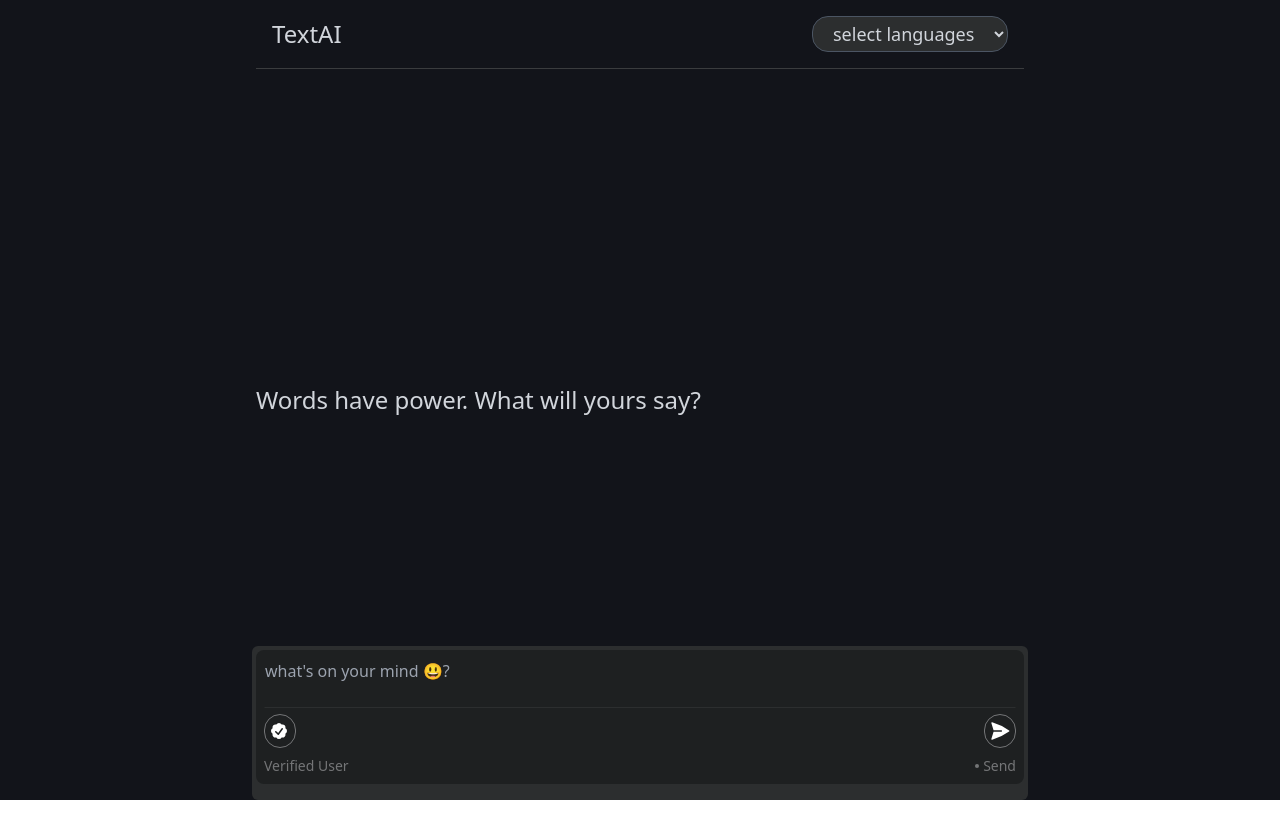
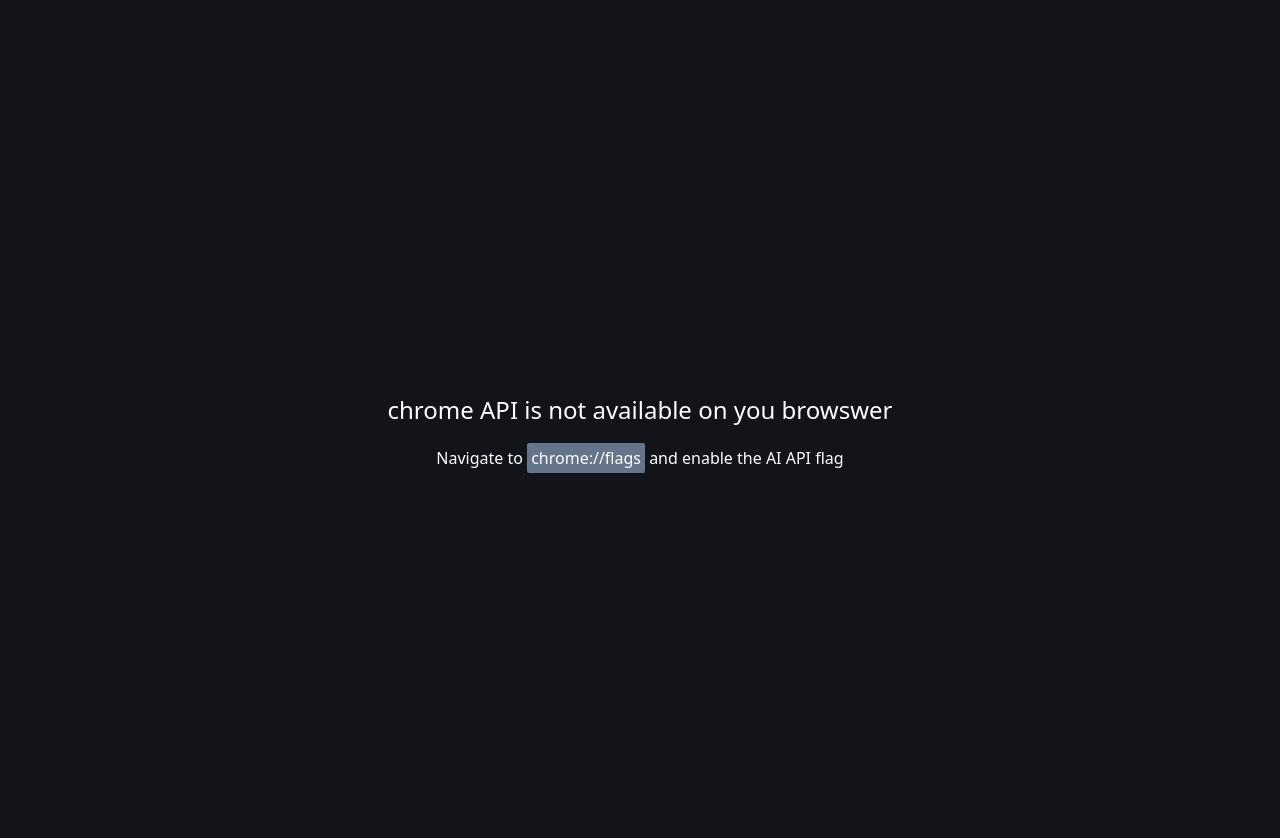
Before and after one commit to abdulAjayi/AI-PROCESSOR, a React (Create React App) app: page / in a window 1280 px wide. Shown: the top 838 px of the page. Before the commit the page ends 800 px from the top, so only its background shows below. Built offline with nearby package versions, Linux system fonts and the light colour scheme.

Commit message:
Error update

```diff
--- a/src/App.js
+++ b/src/App.js
@@ -1,13 +1,22 @@
 
 import ProcessorPage from "./processorPage";
+import { useState, useEffect } from "react";
+import ErrorPage from "./error";
 
 const App = () => {
+    const [notAvailable, setNotAvailable] = useState(false)
+    useEffect(() =>{
+        if(!window.ai){
+            setNotAvailable(true)
+            return;
+        }
+    }, [])
     return(
-<div className="bg-deep1 px-4 py-8 min-h-screen">
-    <ProcessorPage />
+    <div className="bg-deep1 px-4 py-8 min-h-screen text-white">
+
+        {notAvailable ? <ErrorPage /> : <ProcessorPage />}
 </div>
     )
 
 };
-
 export default App;
--- /dev/null
+++ b/src/error.jsx
@@ -0,0 +1,12 @@
+const ErrorPage = () => {
+    return (
+        <main className="flex justify-center items-center h-screen">
+            <div className="text-center">
+                <h2 className="md:text-2xl text-base mb-5">chrome API is not available on you browswer</h2>
+                <p>Navigate to <span className="bg-slate-500 p-1 rounded-sm">chrome://flags</span> and enable the AI API flag</p>
+            </div>
+        </main>
+     );
+}
+
+export default ErrorPage;
--- a/src/processorPage.jsx
+++ b/src/processorPage.jsx
@@ -4,6 +4,7 @@
     const [outputText, setOutputText] = useState([])
     const [language, setLanguage] = useState("")
     const [showIntro, setShowIntro] = useState(true);
+    const [errormsg, setErrormsg] = useState(null);
     const handleInputChange = (e) =>{
         setInputText(e.target.value)
         console.log(inputText);
@@ -43,7 +44,7 @@
                 }
                 console.log(result);
             } catch (error) {
-                console.error("couldn't detect language", error)
+                console.error("couldn't detect language", error.message)
             }
 
         }
@@ -63,10 +64,9 @@
                 return result
               }
             } catch (error) {
-              console.error("Summarizer API error:", error);
+                setErrormsg("sorry, your browser doesnt support this feature:", error);
             }
           }
-          return "Error summarizing text";
     }
 
     const handleSummarizeClick = async(index) =>{
@@ -85,7 +85,9 @@
                 })
             })
         } catch (error) {
-            console.error("pls do the write thins", error)
+            // setErrormsg("sorry, your browser doesnt support this feature:", error.message);
+            console.log(errormsg);
+
         }
     }
 
@@ -104,8 +106,9 @@
 	let translator;
 	if (canDetect === "no") {
 		// The language detector isn't usable.
-		return;
+        return
 	}
+
 	if (canDetect === "readily") {
 		// The language detector can immediately be used.
 		translator = await window.ai.translator.create({
@@ -133,8 +136,7 @@
 		const response = await translator.translate(text);
 		return response;
 	} catch (error) {
-		console.error("Error translating text:", error);
-		throw error;
+        // setErrormsg(error.msg);
 	}
 
 
@@ -144,27 +146,21 @@
         const message = outputText[index]
         try {
             const translatedtext = await getTranslatedText(message.text, language,message.language)
-
+            setErrormsg(null)
             setOutputText((prev) => {
                 return prev.map((msg, idx) => {
                     return idx === index? {...msg, translated: translatedtext} : msg
                 })
             })
         } catch (error) {
-            console.error("Error translating text", error)
-
-            setOutputText((prev) => {
-                return prev.map((msg, idx) => {
-                    return idx === index? {...msg, translated: "translation failed"} : msg
-                })
-            })
+            setErrormsg(error)
         }
         }
         return (
             <div>
                 {showIntro && (
-        <div className="absolute inset-0 flex items-center justify-center">
-          <h1 className="text-2xl text-gray-300 w-[80vw] md:w-[75vw] lg:w-[65vw] xl:w-[60vw] m-auto">Words have power. What will yours say?</h1>
+                    <div className="absolute inset-0 flex items-center justify-center">
+          <h1 className="text-2xl text-gray-300 w-[80vw] md:w-[75vw] lg:w-[65vw] xl:w-[60vw] mx-auto">Words have power. What will yours say?</h1>
         </div>
       )}
                 <div className="mx-auto w-[80vw] md:w-[75vw] lg:w-[65vw] xl:w-[60vw]">
@@ -196,7 +192,7 @@
             <button className="text-gray-300  px-3 py-1 bg-deep2  border border-lightText rounded-full" onClick={ () => {handleTranslateClick(index)}}>Translate</button>
             <button className="text-gray-300  px-3 py-1 bg-deep2  border border-lightText rounded-full">{output.language}</button>
         </div>
-
+        {output.errormsg && <p className="text-white">{output.Error}</p>}
     {output.summary && (
         <div className="flex justify-start">
             <p className="gap-y-6 flex-col border border-gray-600  bg-light1 text-gray-300 rounded-2xl  px-4 py-3 mt-16 ">{output.summary}</p>
@@ -211,12 +207,6 @@
 
         </div>
 ))}
-{/* {currentSummary ? (
-<div className="flex gap-y-6 flex-col border border-gray-600  bg-light1 text-gray-300 rounded-2xl p-6 justify-start">
-    <p>{currentSummary}</p>
-</div>
-): ( <p>No summary available yet.</p>)
-    } */}
     </div>
     <div className="left-1/2 transform -translate-x-1/2  fixed bottom-0 bg-light1 rounded-md px-1 pb-4 pt-1">
     <form action="" className="w-[80vw] md:w-[75vw] lg:w-[65vw] xl:w-[60vw] bg-deep2 px-2 py-2 rounded-lg" onSubmit={HandleSubmit}>
```
